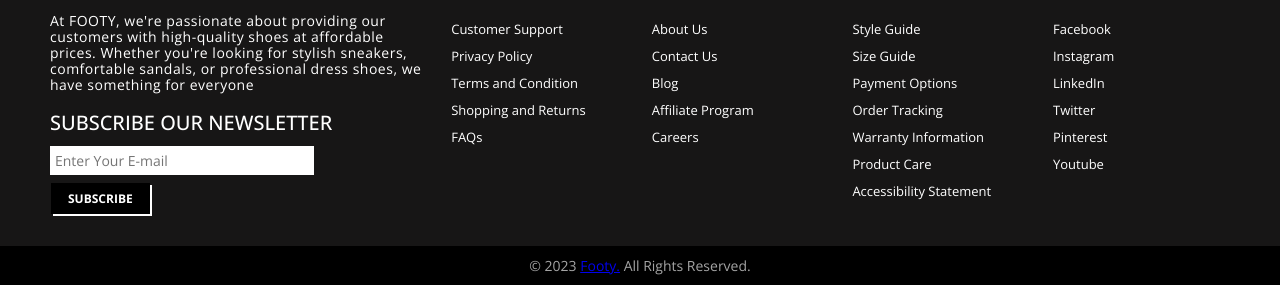
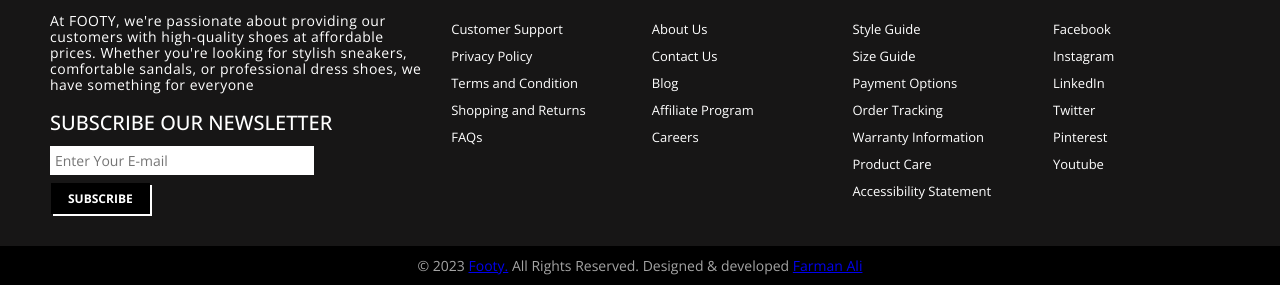
Before and after one commit to farmanali6349/footy, a plain HTML site: page index.html in a window 1280 px wide. Shown: the part 7042-7327 px from the top of the page. Drawn offline with nearby package versions, Linux system fonts and the light colour scheme.

Commit message:
Update index.html

```diff
--- a/index.html
+++ b/index.html
@@ -1505,7 +1505,7 @@
 
     <!------------------------ Copyright ----------------------->
     <section id="copyright">
-        <p>© 2023 <a href="#">Footy.</a> All Rights Reserved.</p>
+        <p>© 2023 <a href="#">Footy.</a> All Rights Reserved. Designed & developed <a href="https://www.behance.net/farmanali6349">Farman Ali</a></p>
     </section>
 
 
```
